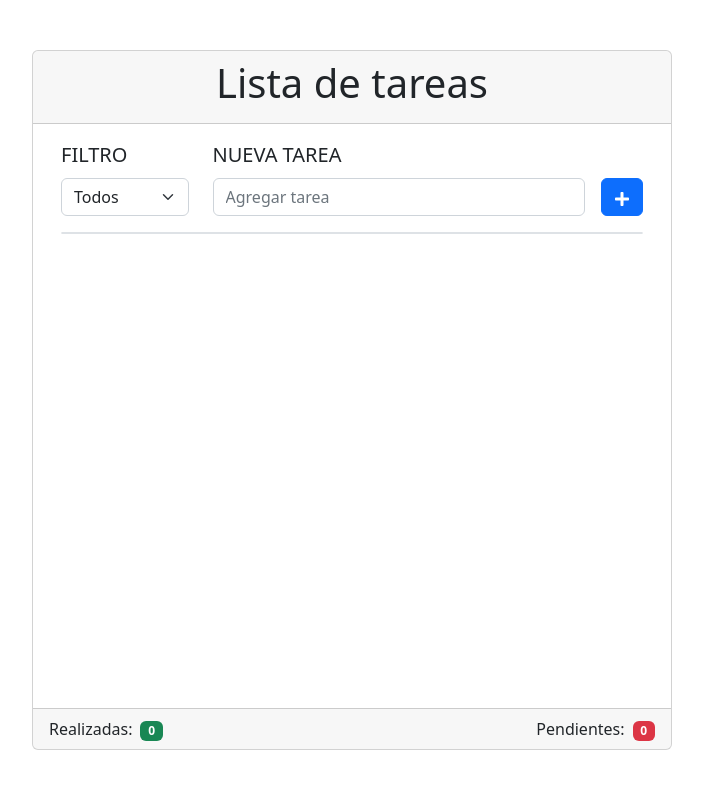
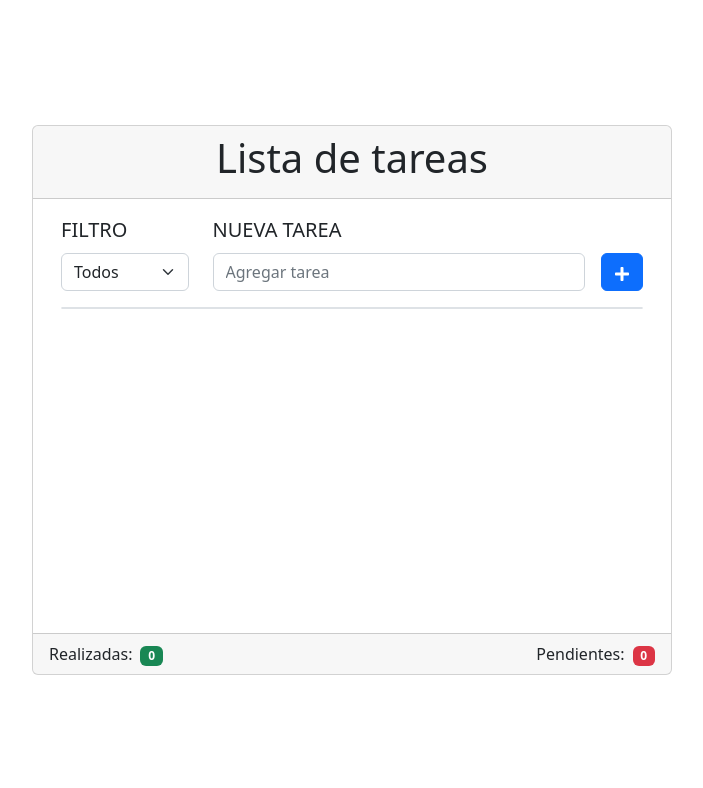
Before and after one commit to josesant/ListaTareas, a React (Create React App) app: page / in a window 1280 px wide. Shown: the top 788 px of the page, without its empty margins (288-991 px from the left). Built offline with nearby package versions, Linux system fonts and the light colour scheme.

Commit message:
ajusto altura

```diff
--- a/src/components/ToDoApp/ToDoApp.js
+++ b/src/components/ToDoApp/ToDoApp.js
@@ -22,7 +22,7 @@ const ToDoApp = () => {
     } = UseToDo();
 
     return (
-        <div className="card w-100" style={{ maxHeight: "700px", height: "700px" }}>
+        <div className="card w-100" style={{ maxHeight: "600px", height: "550px" }}>
             <div className="card-header text-center">
                 <h1>Lista de tareas</h1>
             </div>
```
